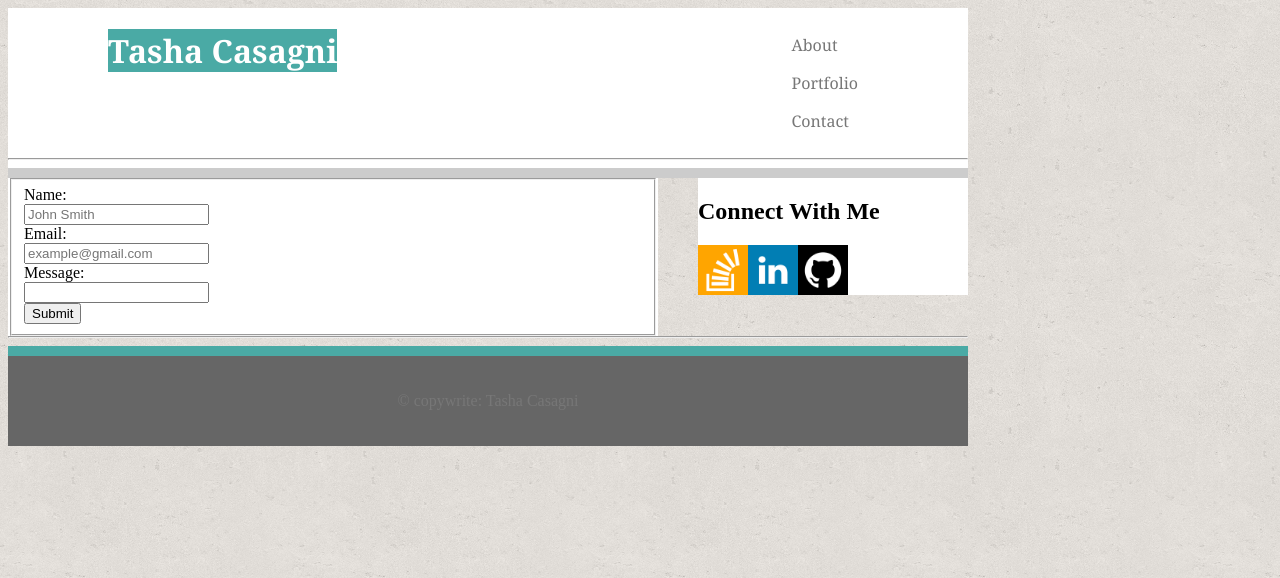
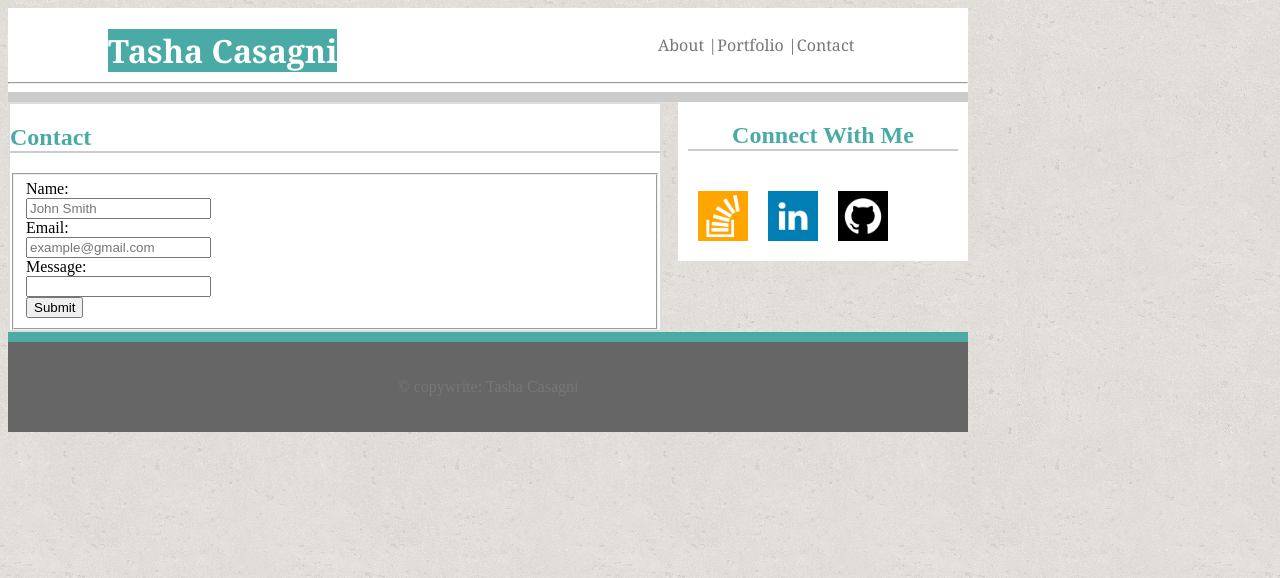
Before and after one commit to Tasha-GitHub/Basic-Portfolio, a PHP site: page /contact.html in a window 1280 px wide. Shown: the top 578 px of the page. Run offline with PHP 8.4, Linux system fonts and the light colour scheme.

Commit message:
more css styling

```diff
--- a/assets/style/style.css
+++ b/assets/style/style.css
@@ -15,6 +15,10 @@ body {
 
 p {
 	color:#777777;
+}
+
+nav p {
+	float:left;
 }
 
 footer {
@@ -35,6 +39,7 @@ hr {
 	height: 50px;
 	width: 50px;
 	float: left;
+	padding: 20px 10px 20px 10px;
 
 }
 
@@ -43,6 +48,7 @@ hr {
 	width: 100px;
 	position: absolute;
 	float: left;
+
 }
 
 .project-header {
@@ -53,10 +59,19 @@ h1 {
 
 	background-color: #4aaaa5;
 	float: left;
-	color:white;
+	color:#ffffff;
 	margin-left: 100px;
 	margin-bottom: 0px;
 	padding-bottom: 0px;
+
+}
+
+h2 {
+
+	color: #4aaaa5;
+	border-style: none none solid none;
+	border-width: 2px;
+	border-color: #cccccc;
 
 }
 
@@ -64,16 +79,23 @@ nav {
 	float:right;
 	margin-right: 100px;
 	padding: 10px 10px 10px 10px;
+	width: 200px;
 }
 
 section {
 	float: left;
 	width: 650px;
-	background-color: white;
+	background-color: #ffffff;
+	border-style: solid;
+	border-width: 2px;
+	border-color: #dddddd;
 }
 
 aside {
 	float: right;
 	width: 270px;
-	background-color: white;
+	background-color: #ffffff;
+	text-align: center;
+	padding-left: 10px;
+	padding-right: 10px;
 }
--- a/contact.html
+++ b/contact.html
@@ -9,14 +9,15 @@
 	<header>
 		<h1>Tasha Casagni</h1>
 		<nav>
-			<p>About</p>
-			<p>Portfolio</p>
+			<p>About |</p>
+			<p>Portfolio |</p>
 			<p>Contact</p>
 		</nav>
 		<hr>
 	</header>
 
 	<section>
+		<h2>Contact</h2>
 		<form action="#" method="#">
 			<fieldset>
 				Name:<br>
@@ -37,7 +38,6 @@
 		<img src="assets/images/git-logo.png" alt=" github logo" class= "logos">
 
 	</aside>
-	<hr>
 	<footer>
 		<p> &copy; copywrite: Tasha Casagni</p>
 	</footer>
--- a/portfolio.html
+++ b/portfolio.html
@@ -9,8 +9,8 @@
 	<header>
 		<h1>Tasha Casagni</h1>
 		<nav>
-			<p>About</p>
-			<p>Portfolio</p>
+			<p>About |</p>
+			<p>Portfolio |</p>
 			<p>Contact</p>
 		</nav>
 		<hr>
@@ -18,7 +18,6 @@
 
 	<section>
 		<h2> Portfolio </h2>
-		<hr>
 		<div class="projects">
 			<img src="assets/images/rock-paper.jpg">
 			<p class="project-header"> Rock Paper Scissors </p>
@@ -47,7 +46,6 @@
 		<img src="assets/images/linkedin-logo.png" alt=" linkedin logo" class= "logos">
 		<img src="assets/images/git-logo.png" alt=" github logo" class= "logos">
 	</aside>
-	<hr>
 	<footer>
 		<p> &copy; copywrite: Tasha Casagni</p>
 	</footer>
```
Also changed, not shown: index.html (+3 -3 lines).
